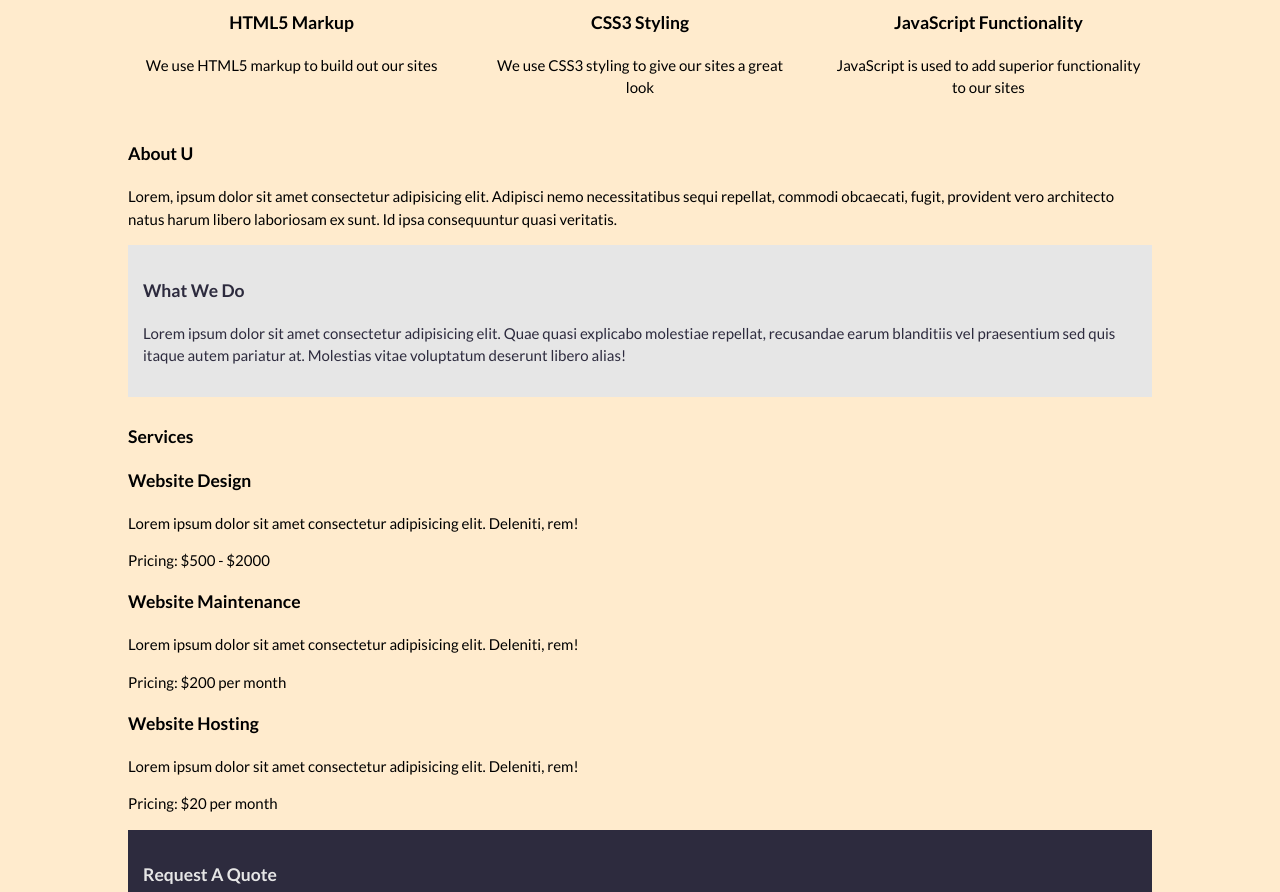
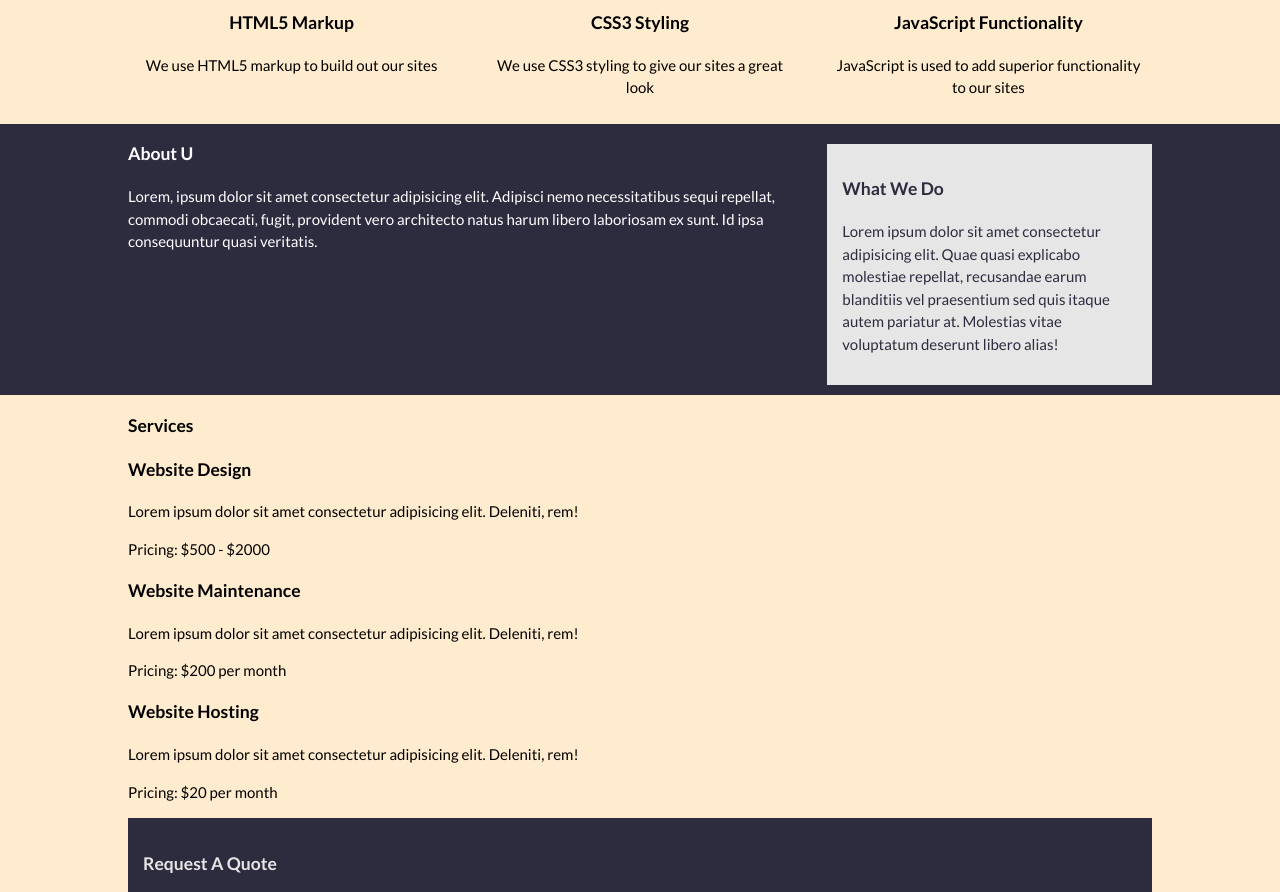
Before and after one commit to CodyCrawford1/fullwebpage1, a plain HTML site: page index.html in a window 1280 px wide. Shown: the part 860-1752 px from the top of the page. Drawn offline with Linux system fonts and the light colour scheme.

Commit message:
Styled the About section

```diff
--- a/style.CSS
+++ b/style.CSS
@@ -113,7 +113,7 @@
 
   /* Newsletter */
   #newsletter {
-      background-color: 2d2b3e;
+      background-color: #2d2b3e;
       padding: 15px;
       color: #e6e6e6;
   }
@@ -161,3 +161,21 @@
 .fa-js {
     color: #f3df50;
 }
+
+#about {
+    background-color: #2d2b3e;
+}
+
+#about > .container {
+    display: grid;
+    grid-template-columns: 2fr 1fr;
+    grid-column-gap: 50px;
+}
+
+#about .main-col {
+    color: #fff;
+}
+
+#about .sidebar {
+    margin-top: 10px;
+}
```
